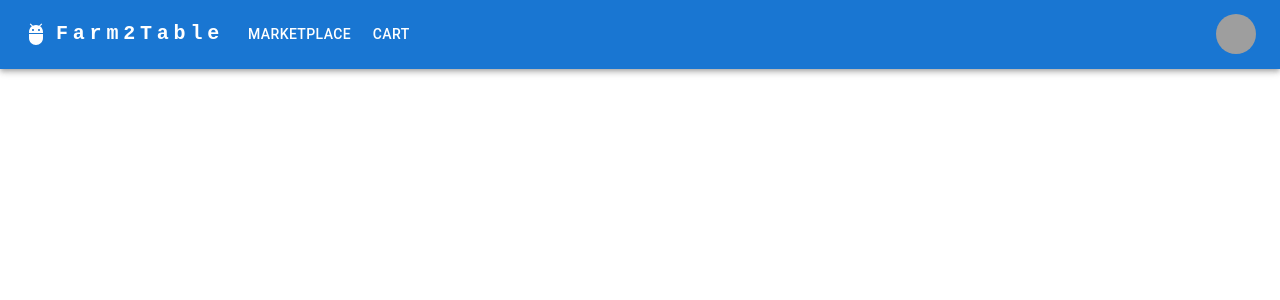
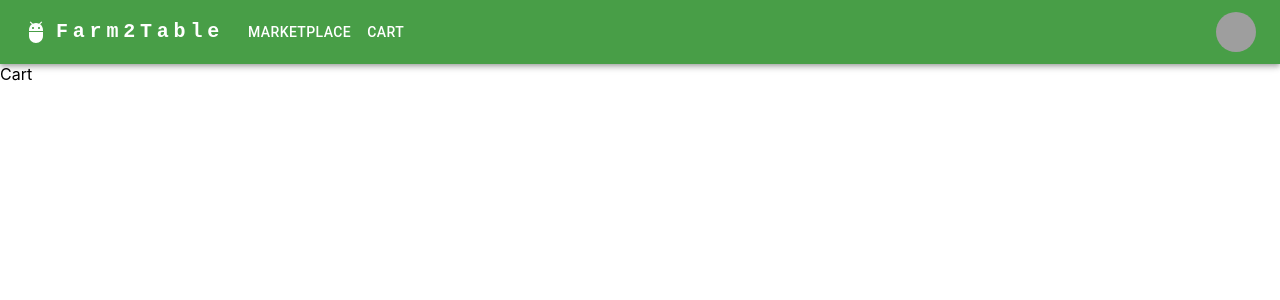
Before and after one commit to JoeMansour2003/DeltaHacks, a React (Create React App) app: page /cart in a window 1280 px wide. Shown: the top 300 px of the page. Built offline with nearby package versions, Linux system fonts and the light colour scheme; grey boxes are pictures that could not be loaded.

Commit message:
add backend connection for the cart page

```diff
--- a/package.json
+++ b/package.json
@@ -13,6 +13,7 @@
     "@testing-library/user-event": "^13.5.0",
     "react": "^18.2.0",
     "react-dom": "^18.2.0",
+    "react-router-dom": "^5.3.4",
     "react-scripts": "5.0.1",
     "styled-components": "^6.1.8",
     "web-vitals": "^2.1.4"
--- a/src/App.js
+++ b/src/App.js
@@ -1,12 +1,17 @@
-import logo from './logo.svg';
+import React from 'react';
 import './App.css';
 import Navbar from './components/navbar';
+import Cart from './pages/Cart';
+import { BrowserRouter as Router, Route, Switch } from 'react-router-dom';
 
 function App( {Component, pageProps} ) {
   return (
-    <div>
+    <Router>
       <Navbar />
-    </div>
+      <Switch>
+        <Route path="/cart" component={Cart} />
+      </Switch>
+    </Router>
   );
 }
 
--- a/src/components/navbar.js
+++ b/src/components/navbar.js
@@ -12,6 +12,7 @@ import Button from '@mui/material/Button';
 import Tooltip from '@mui/material/Tooltip';
 import MenuItem from '@mui/material/MenuItem';
 import AdbIcon from '@mui/icons-material/Adb';
+import { Link } from 'react-router-dom';
 
 const pages = ['Marketplace', 'Cart'];
 const settings = ['Profile', 'Sign out'];
@@ -36,7 +37,7 @@ function Navbar() {
   };
 
   return (
-    <AppBar position="static">
+    <AppBar position="static" sx={{ backgroundColor: '#489E47' }}>
       <Container maxWidth="xl">
         <Toolbar disableGutters>
           <AdbIcon sx={{ display: { xs: 'none', md: 'flex' }, mr: 1 }} />
@@ -44,7 +45,6 @@ function Navbar() {
             variant="h6"
             noWrap
             component="a"
-            href="#app-bar-with-responsive-menu"
             sx={{
               mr: 2,
               display: { xs: 'none', md: 'flex' },
@@ -114,7 +114,7 @@ function Navbar() {
             LOGO
           </Typography>
           <Box sx={{ flexGrow: 1, display: { xs: 'none', md: 'flex' } }}>
-            {pages.map((page) => (
+            {/* {pages.map((page) => (
               <Button
                 key={page}
                 onClick={handleCloseNavMenu}
@@ -122,13 +122,29 @@ function Navbar() {
               >
                 {page}
               </Button>
-            ))}
+            ))} */}
+            <Button
+                component={Link}
+                to='/cart'
+                onClick={handleCloseNavMenu}
+                style={{ my: 2, color: 'white', display: 'block' }}
+              >
+                Marketplace
+              </Button>
+            <Button
+                component={Link}
+                to='/cart'
+                onClick={handleCloseNavMenu}
+                style={{ my: 2, color: 'white', display: 'block' }}
+              >
+                Cart
+              </Button>
           </Box>
 
           <Box sx={{ flexGrow: 0 }}>
             <Tooltip title="Open settings">
               <IconButton onClick={handleOpenUserMenu} sx={{ p: 0 }}>
-                <Avatar alt="Remy Sharp" src="/static/images/avatar/2.jpg" />
+                <Avatar alt="Lakshana" src="/static/images/avatar/2.jpg" />
               </IconButton>
             </Tooltip>
             <Menu
--- /dev/null
+++ b/src/pages/Cart.js
@@ -0,0 +1,7 @@
+import React from 'react';
+
+const Cart = () => {
+  return <div>Cart</div>;
+};
+
+export default Cart;
```
Also changed, not shown: 1 other file (tests, documents, lock files or other folders).
